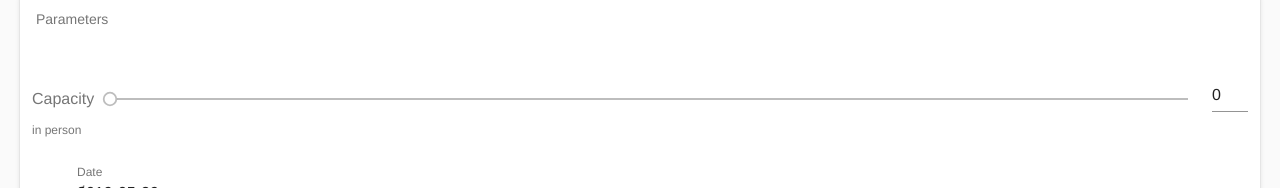
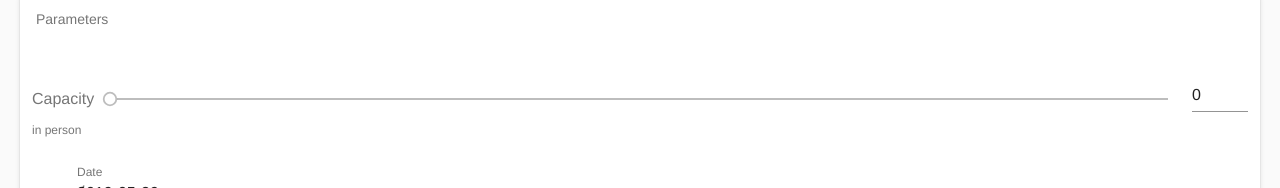
Before and after one commit to mehdi-S/stationF-test, a Vue app in the folder client/: page /search in a window 1280 px wide. Shown: the part 109-297 px from the top of the page. Built offline with nearby package versions, Linux system fonts and the light colour scheme; what vue-head would draw is missing.

Commit message:
minor changes

```diff
--- a/client/src/components/NewPost.vue
+++ b/client/src/components/NewPost.vue
@@ -40,11 +40,11 @@
           <v-flex xs12 sm6>
             <v-slider
               v-model="form.capacity"
+              :min="1"
+              :max="200"
               label="Capacity"
               hint="in person"
               persistent-hint
-              min="1"
-              max="200"
               thumb-label
             ></v-slider>
           </v-flex>
--- a/client/src/components/Search.vue
+++ b/client/src/components/Search.vue
@@ -8,7 +8,7 @@
             <v-slider
               v-model="form.capacity"
               :max="200"
-              :min="0"
+              :min="1"
               label="Capacity"
               hint="in person"
               persistent-hint
@@ -16,7 +16,7 @@
               thumb-label
             ></v-slider>
           </v-flex>
-          <v-flex shrink style="width: 60px">
+          <v-flex shrink style="width: 80px">
             <v-text-field
               v-model="form.capacity"
               class="mt-0"
```
